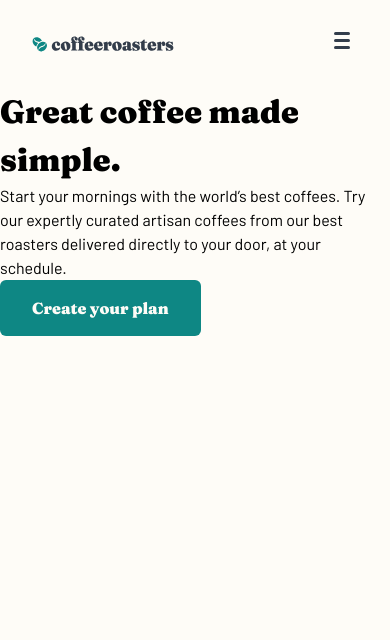
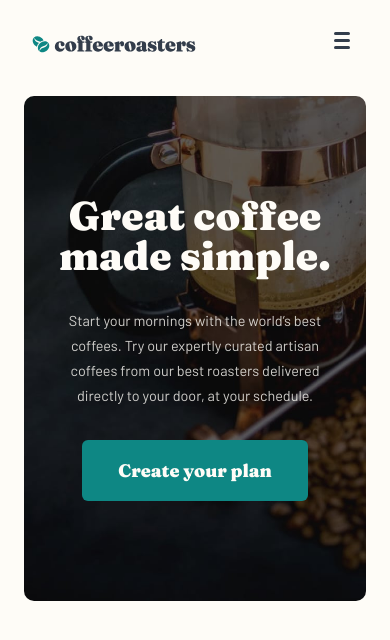
Before and after one commit to kebin20/coffee-roasters-website, a React (Vite) app: page / in a window 390 px wide. Shown: the top 640 px of the page. Built offline with nearby package versions, Linux system fonts and the light colour scheme.

Commit message:
style: Completed styling for the mobile hero container

```diff
--- a/src/Pages/Home.module.css
+++ b/src/Pages/Home.module.css
@@ -0,0 +1,25 @@
+.homeHeroContainer {
+  display: flex;
+  flex-direction: column;
+  align-items: center;
+  text-align: center;
+  color: var(--lightCream);
+  background-image: url("../assets/home/mobile/image-hero-coffeepress.jpg");
+  background-size: cover;
+  padding: 6.25em 1.5em;
+  margin: 1.5em;
+  border-radius: 10px;
+  gap: 2em;
+}
+
+.homeHeroTitle {
+  font-size: 2.5rem;
+  line-height: 2.5rem;
+}
+
+.homeHeroText {
+  font-size: 0.9rem;
+  line-height: 25px;
+  opacity: 0.8;
+  mix-blend-mode: normal;
+}
--- a/src/UI/MainButton.module.css
+++ b/src/UI/MainButton.module.css
@@ -6,6 +6,8 @@
   color: var(--lightCream);
   border-radius: 6px;
   border: none;
+  font-size: 1.125rem;
+  line-height: 25px;
 }
 
 .mainButton:hover {
--- a/src/UI/NavBar.module.css
+++ b/src/UI/NavBar.module.css
@@ -2,7 +2,7 @@
   z-index: 10;
   width: 100%;
   background: transparent;
-  padding: 2em;
+  padding: 2em 2em 1em 2em;
 }
 
 .navFlexContainer {
@@ -12,7 +12,7 @@
 }
 
 .mobileLogo {
-  max-width: 60%;
+  max-width: 69%;
 }
 
 .mobileMenu {
```
